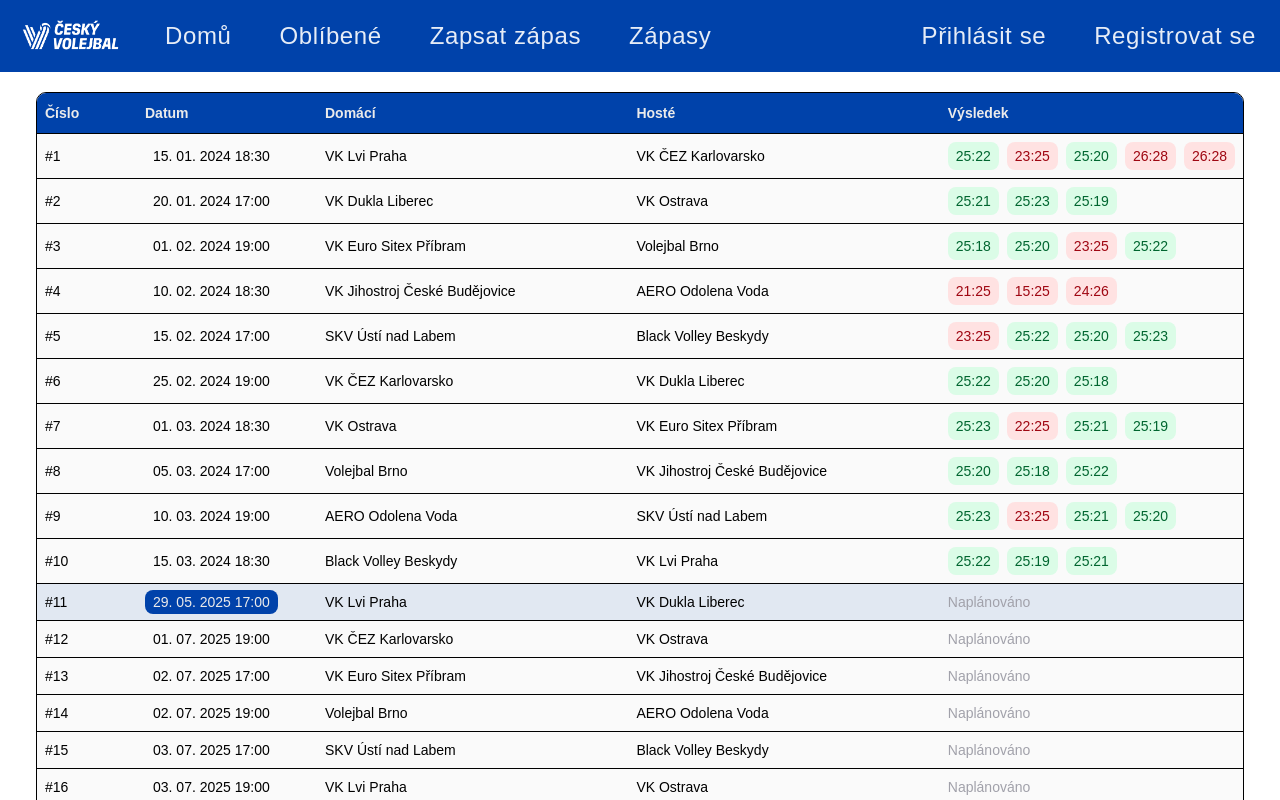
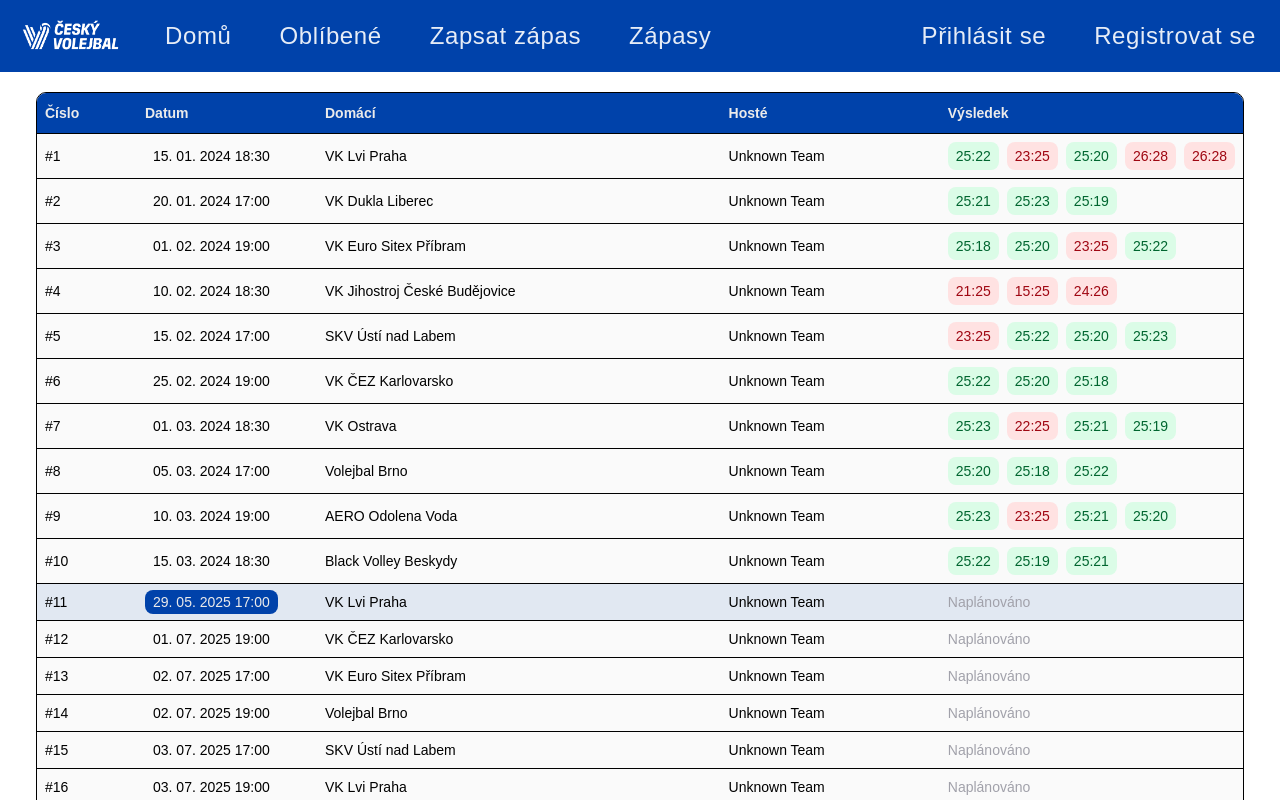
Before and after one commit to theholytom/eZapis, a React (Vite) app: page /matches in a window 1280 px wide. Shown: the top 800 px of the page. Built offline with nearby package versions, Linux system fonts and the light colour scheme.

Commit message:
fixing typo

```diff
--- a/src/components/MatchTable.tsx
+++ b/src/components/MatchTable.tsx
@@ -123,7 +123,7 @@
                                             to={`/matches/${match.id}`}
                                             className="block w-full transition-colors font-medium"
                                         >
-                                            {getTeamName(match.secondTeamID)}
+                                            {getTeamName(match.secondTeamId)}
                                         </Link>
                                     </TableCell>
                                     <TableCell>
```
